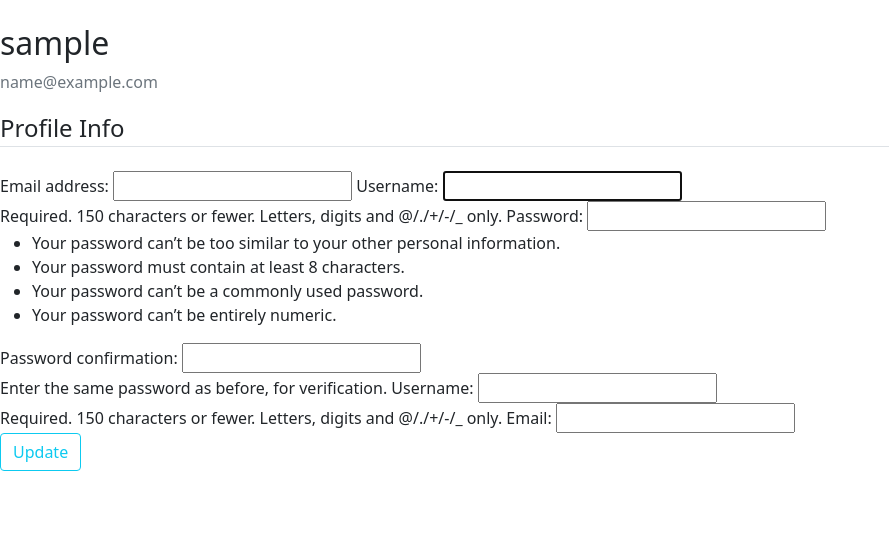
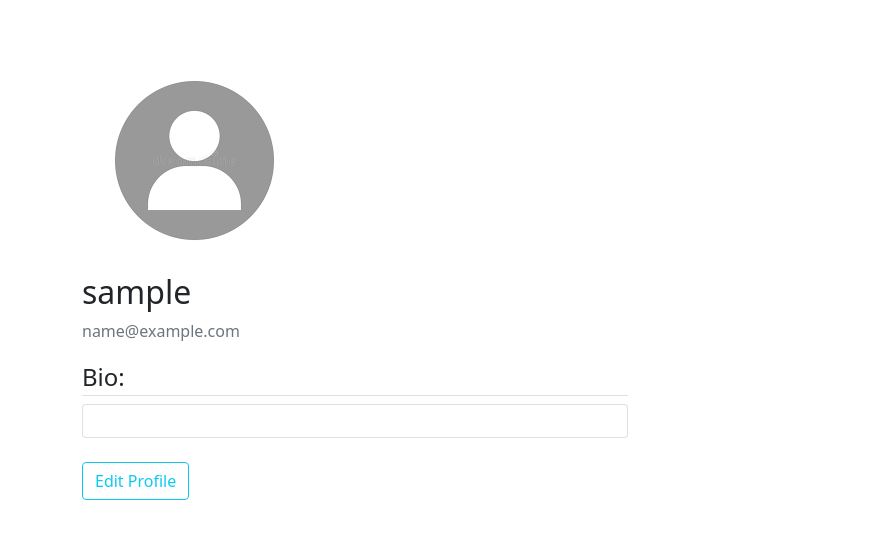
Before and after one commit to NyawiraWachira/Insta-Clone, a Django app: template insta/templates/profile.html in a window 1280 px wide. Shown: the top 539 px of the page, without its empty margins (0-889 px from the left). Run offline with Django 4.2, Linux system fonts and the light colour scheme; the template is opened without the code that fills it: values that come from a table or form of the project are taken from there, others are empty; the visitor is signed in with stand-in values (Sample User, id 1); parts of the project's set-up code (start-up, migrations or seed data) failed here and were passed over; some web fonts are replaced.

Commit message:
Set up user profilefunctionality and templates.

```diff
--- a/Instagram/urls.py
+++ b/Instagram/urls.py
@@ -15,13 +15,9 @@ Including another URLconf
 """
 from django.contrib import admin
 from django.urls import path,include
-from django.conf import settings
-from django.conf.urls.static import static
+
 
 urlpatterns = [
     path('admin/', admin.site.urls),
     path('', include('insta.urls'))
 ]
-
-if settings.DEBUG:
-    urlpatterns += static(settings.MEDIA_URL, document_root=settings.MEDIA_ROOT)
--- a/insta/apps.py
+++ b/insta/apps.py
@@ -4,3 +4,6 @@ from django.apps import AppConfig
 class InstaConfig(AppConfig):
     default_auto_field = 'django.db.models.BigAutoField'
     name = 'insta'
+
+    def ready(self):
+        import insta.signals
--- a/insta/forms.py
+++ b/insta/forms.py
@@ -8,15 +8,3 @@ class CreateUserForm(UserCreationForm):
     class Meta:
         model=User
         fields=['email','username','password1', 'password2']
-
-class UserUpdateForm(forms.ModelForm):
-    email = forms.EmailField()
-
-    class Meta:
-        model = User
-        fields = ['username', 'email']
-
-class ProfileUpdateForm(forms.ModelForm):
-    class Meta:
-        model = Profile
-        fields = ['profile_photo','bio']
--- a/insta/models.py
+++ b/insta/models.py
@@ -1,30 +1,14 @@
 from django.db import models
 from django.contrib.auth.models import User
-from PIL import Image
+# from PIL import Image
 
 # Create your models here.
 
 class Profile(models.Model):
     user = models.OneToOneField(User, on_delete=models.CASCADE)
-    profile_photo = models.ImageField(default='default.jpg', upload_to='profile_pics')
+    profile_photo = models.ImageField(default='default.png', upload_to='profile_pics')
     bio = models.TextField()
 
 
     def __str__(self):
         return f'{self.user.username} Profile'
-
-
-
-# class Image(models.Model):
-#     image = models.ImageField(null=False, blank=False)
-#     image_name = models.CharField(max_length =30)
-#     image_caption = models.TextField()
-#     profile = models.ForeignKey(Profile, null=True, blank=True, on_delete=models.CASCADE)
-#     post_date = models.DateTimeField(auto_now_add=True)
-    # likes=
-    # comments=
-
-
-
-    # def __str__(self):
-    #     return self.image_name
--- a/insta/signals.py
+++ b/insta/signals.py
@@ -0,0 +1,15 @@
+from django.db.models.signals import post_save
+from django.contrib.auth.models import User
+from django.dispatch import receiver
+from .models import Profile
+
+
+@receiver(post_save, sender=User)
+def create_profile(sender, instance, created, **kwargs):
+    if created:
+        Profile.objects.create(user=instance)
+
+
+@receiver(post_save, sender=User)
+def save_profile(sender, instance, **kwargs):
+    instance.profile.save()
--- a/insta/templates/authenticate/register.html
+++ b/insta/templates/authenticate/register.html
@@ -91,7 +91,7 @@
 							</div>
                             {{ form.password1}}
 						</div>
-						<div class="input-group mb-3">
+						<div class="input-group mb-2">
 							<div class="input-group-append">
 								<span class="input-group-text"><i class="fas fa-key"></i></span>
 							</div>
@@ -99,12 +99,12 @@
 						</div>
 						{{form.errors}}
 
-				   		<div class="d-flex justify-content-center mt-5 login_container">
+				   		<div class="d-flex justify-content-center mt-4 login_container">
 				 			<input class="btn login_btn" type="submit" value="Sign up">
 				   		</div>
 					</form>
 				</div>
-				<div class="mt-3">
+				<div class="mt-2">
 					<div class="d-flex justify-content-center links">
 						Have an account? <a href="{% url 'login' %}" class="ml-2">Log in</a>
 					</div>
--- a/insta/templates/profile.html
+++ b/insta/templates/profile.html
@@ -20,24 +20,26 @@
 
 </head>
 <body>
-      {% block content %}
-      <img class="rounded-circle" src="{{user.profile.profile_photo.url}}" alt="">
+  {% block content %}
+   <div class="container mt-5">
+    <div class="col-6">
+     <img class="rounded-circle" src="{{user.profile.profile_photo.url}}" alt="">
       <div class="media-body">
         <h2 class="account-heading">{{ user.username }}</h2>
         <p class="text-secondary">{{ user.email }}</p>
       </div>
     </div>
-    <form method="POST" enctype="multipart/form-data">
-        {% csrf_token %}
-        <fieldset class="form-group">
-            <legend class="border-bottom mb-4">Profile Info</legend>
-            {{ u_form }}
-            {{ p_form}}
-        </fieldset>
-        <div class="form-group">
-            <button class="btn btn-outline-info" type="submit">Update</button>
-        </div>
-    </form>
+        <div class="row">
+          <div class="col-6">
+            <legend class="border-bottom">Bio:</legend>
+            <div class="card">
+              <div class="card-body">
+              {{user.profile.bio}}
+              </div>
+            </div>
+          </div>
+        </div><br>
+        <button type="button" class="btn btn-outline-info">Edit Profile</button>
   </div>
 {% endblock content %}
 
--- a/insta/urls.py
+++ b/insta/urls.py
@@ -1,5 +1,7 @@
 from django.urls import path
 from . import views
+from django.conf import settings
+from django.conf.urls.static import static
 
 urlpatterns=[
     path('register/',views.register, name='register'),
@@ -7,3 +9,6 @@ urlpatterns=[
     path('logout/',views.logoutUser, name='logout'),
     path('profile/',views.profile, name='profile'),
 ]
+
+if settings.DEBUG:
+    urlpatterns += static(settings.MEDIA_URL, document_root=settings.MEDIA_ROOT)
```
Also changed, not shown: insta/templates/authenticate/login.html (+4 -4 lines), insta/views.py (+48 -1 lines), static/media/default.png (added), static/media/profile_pics/bike2.jpeg (added), static/media/profile_pics/bike2_7aXn5pJ.jpeg (added).
